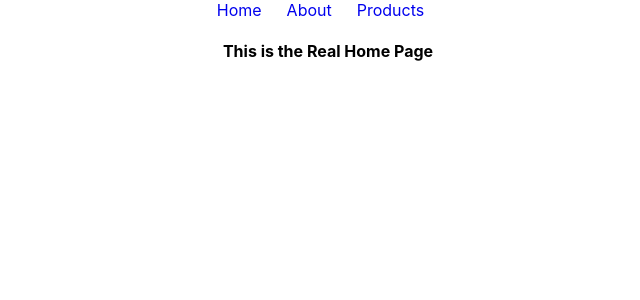
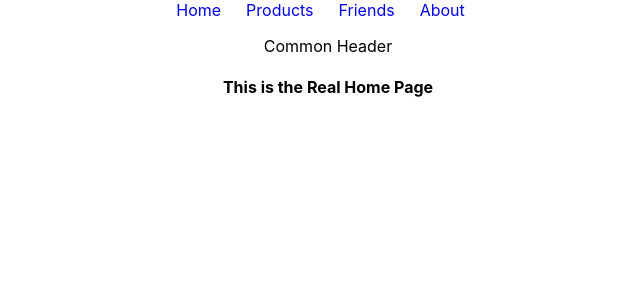
Before and after one commit to ihsan16110/React-Router-Begining, a React (Create React App) app in the folder explore-routes/: page /home in a window 1280 px wide. Shown: the top 300 px of the page, without its empty margins (312-952 px from the left). Built offline with nearby package versions, Linux system fonts and the light colour scheme.

Commit message:
New Modules aregit init

```diff
--- a/explore-routes/src/App.js
+++ b/explore-routes/src/App.js
@@ -4,14 +4,29 @@
 import About from './components/About/About';
 import Home from './components/Home/Home';
 import Products from './components/Products/Products';
+import Main from './layout/Main';
+import Friends from './components/Friends/Friends';
 
 function App() {
 
   const router=createBrowserRouter([
-    {path:'/',element:<div>This is Default Page</div>},
-    {path: '/home',element:<Home></Home>},
+    {path:'/',element:<Main></Main> ,
+    children:[
+      {path: '/',element:<Home></Home>},
+      {path: '/home',element:<Home></Home>},
+      {path: '/products',element:<Products></Products>},
+      {path: '/friends',
+        loader: async() => {
+          return fetch('https://jsonplaceholder.typicode.com/users')
+        },
+
+      element:<Friends></Friends>}
+    ] },
+
     {path:'/about',element:<About></About>},
-    {path:'/products',element:<Products></Products>}
+    {path:'*',element:<div>This route not found</div>}
+
+
 
   ])
   return (
--- a/explore-routes/src/__steps.js
+++ b/explore-routes/src/__steps.js
@@ -13,6 +13,6 @@
 /*
 Things you need to create a route
 1. Create a Link: so that you can go to this route.
-2. Create a Component: to add what you will show once you go to taht route .
+2. Create a Component: to add what you will show once you go to that route .
 3. Add route so that react router know the component it needs to display while you are visting to that route.
 */
--- a/explore-routes/src/components/About/About.js
+++ b/explore-routes/src/components/About/About.js
@@ -1,10 +1,10 @@
 import React from 'react';
-import Home from '../Home/Home';
+// import Home from '../Home/Home';
 
 const About = () => {
     return (
         <div>
-            <Home></Home>
+            {/* <Home></Home> */}
             <h4>This is the About Page</h4>
         </div>
     );
--- /dev/null
+++ b/explore-routes/src/components/Friends/Friends.js
@@ -0,0 +1,11 @@
+import React from 'react';
+
+const Friends = () => {
+    return (
+        <div>
+            <h2>I have so many friends </h2>
+        </div>
+    );
+};
+
+export default Friends;
--- a/explore-routes/src/components/Header/Header.js
+++ b/explore-routes/src/components/Header/Header.js
@@ -4,11 +4,16 @@
 const Header = () => {
     return (
         <div className='header'>
-            <Link to ='/home'>Home</Link>
-            <Link to='/about'>About</Link>
-            <Link to='/products'>Products</Link>
+            <nav>
+               <Link to ='/home'>Home</Link>
+               <Link to='/products'>Products</Link>
+               <Link to='/friends'>Friends</Link>
+               <Link to='/about'>About</Link>
+            </nav>
+
            {/* <a href="/home">Home</a>
             <a href="/about">About</a>*/}
+            <p>Common Header</p>
         </div>
     );
 };
--- a/explore-routes/src/components/Home/Home.js
+++ b/explore-routes/src/components/Home/Home.js
@@ -1,10 +1,10 @@
 import React from 'react';
-import Header from '../Header/Header';
+// import Header from '../Header/Header';
 
 const Home = () => {
     return (
         <div>
-            <Header></Header>
+
             <h4>This is the Real Home Page</h4>
         </div>
     );
--- a/explore-routes/src/components/Products/Products.js
+++ b/explore-routes/src/components/Products/Products.js
@@ -1,12 +1,13 @@
 import React from 'react';
-import Header from '../Header/Header';
+// import Header from '../Header/Header';
 
 const Products = () => {
     return (
         <div>
-            <Header></Header>
+            {/* <Header></Header> */}
             <h4>This is Products</h4>
             <h5>Nothing is necessary</h5>
+
         </div>
     );
 };
--- /dev/null
+++ b/explore-routes/src/layout/Main.js
@@ -0,0 +1,14 @@
+import React from 'react';
+import Header from '../components/Header/Header';
+import { Outlet } from 'react-router';
+
+const Main = () => {
+    return (
+        <div>
+            <Header></Header>
+            <Outlet></Outlet>
+        </div>
+    );
+};
+
+export default Main;
```
